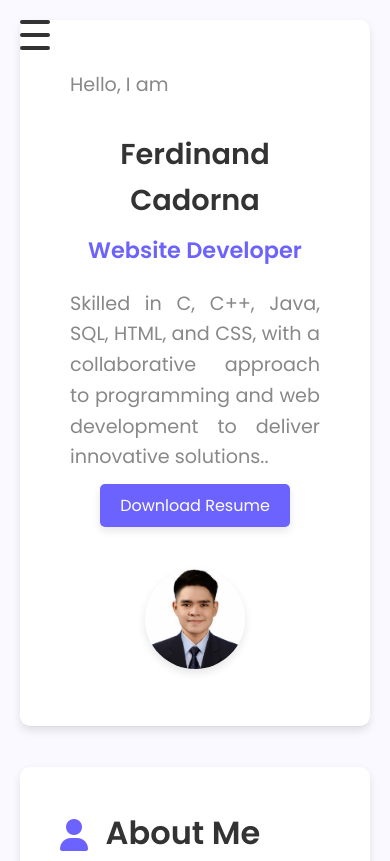
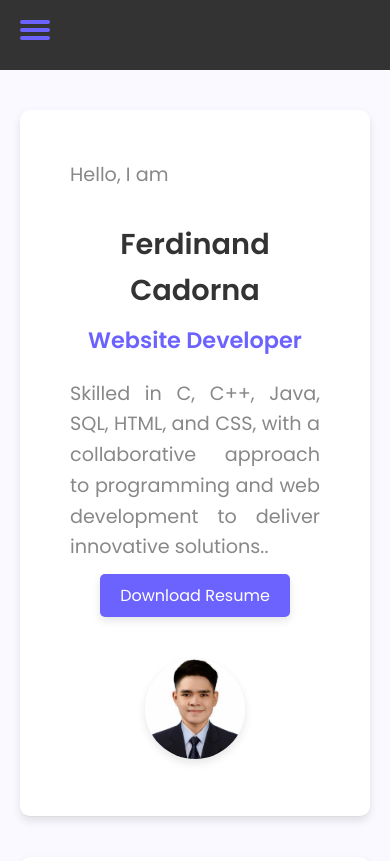
Before and after one commit to CadornaBSIS/Portfolio, a plain HTML site: page index.html in a window 390 px wide. Shown: the top 861 px of the page. Drawn offline with Linux system fonts and the light colour scheme.

Commit message:
Better Hamburger Menu
Implement header for hamburger menu

```diff
--- a/index.html
+++ b/index.html
@@ -22,11 +22,15 @@
   </head>
 
   <body>
-    <div class="hamburger" onclick="toggleSidebar()">
-      <span></span>
-      <span></span>
-      <span></span>
-    </div>
+    <header class="mobile-header">
+      <div class="hamburger-menu">
+        <div class="hamburger">
+          <span></span>
+          <span></span>
+          <span></span>
+        </div>
+      </div>
+    </header>
 
     <div class="sidebar">
       <h1 class="logo">
--- a/mediaqueries.css
+++ b/mediaqueries.css
@@ -39,13 +39,6 @@
 
   }
 }
-
-
-
-
-
-
-
 @media (max-width: 992px) {
   .sidebar {
     width: 25%;
@@ -140,6 +133,23 @@
     margin-top: 300px;
   }
 }
+
+
+@media (max-width: 768px) {
+  .mobile-header {
+    display: flex; /* Show the header only on smaller screens */
+  }
+
+  .main-content {
+    margin-top: 90px;
+  }
+
+
+  .mobile-header .hamburger {
+    order: 1;
+  }
+}
+
 
 @media (max-width: 1024px) {
   .project-grid {
--- a/styles.css
+++ b/styles.css
@@ -46,7 +46,7 @@ body {
   font-weight: bold;
   color: #6c63ff;
   text-align: center;
-  margin: 10px 0;
+  margin: 20px 0;
 }
 
 .sidebar .logo span {
@@ -102,6 +102,46 @@ body {
   transform: scale(1.1);
   transition: transform 0.3s ease, color 0.3s ease;
 }
+
+
+.mobile-header {
+  display: none;
+  justify-content: space-between;
+  align-items: center;
+  background-color: #333;
+  color: white;
+  padding: 35px 30px;
+  position: fixed;
+  top: 0;
+  left: 0;
+  width: 100%;
+  z-index: 1000;
+}
+
+.mobile-header .hamburger-menu {
+  display: flex;
+  align-items: center;
+  justify-content: space-between;
+  width: 100%;
+}
+
+.mobile-header .hamburger {
+  display: flex;
+  flex-direction: column;
+  justify-content: space-between;
+  width: 30px;
+  height: 20px;
+  cursor: pointer;
+}
+
+.mobile-header .hamburger span {
+  display: block;
+  height: 4px;
+  background-color: #6c63ff;
+  border-radius: 2px;
+}
+
+
 
 section {
   transition: background-color 0.1s ease;
@@ -184,7 +224,7 @@ section.highlight {
   gap: 40px;
 }
 
-/* Hero Section */
+
 .hero {
   display: flex;
   align-items: center;
@@ -244,7 +284,7 @@ section.highlight {
   box-shadow: 0 4px 8px rgba(0, 0, 0, 0.1);
 }
 
-/* About Section */
+
 .about {
   background-color: #fff;
   padding: 40px;
```
